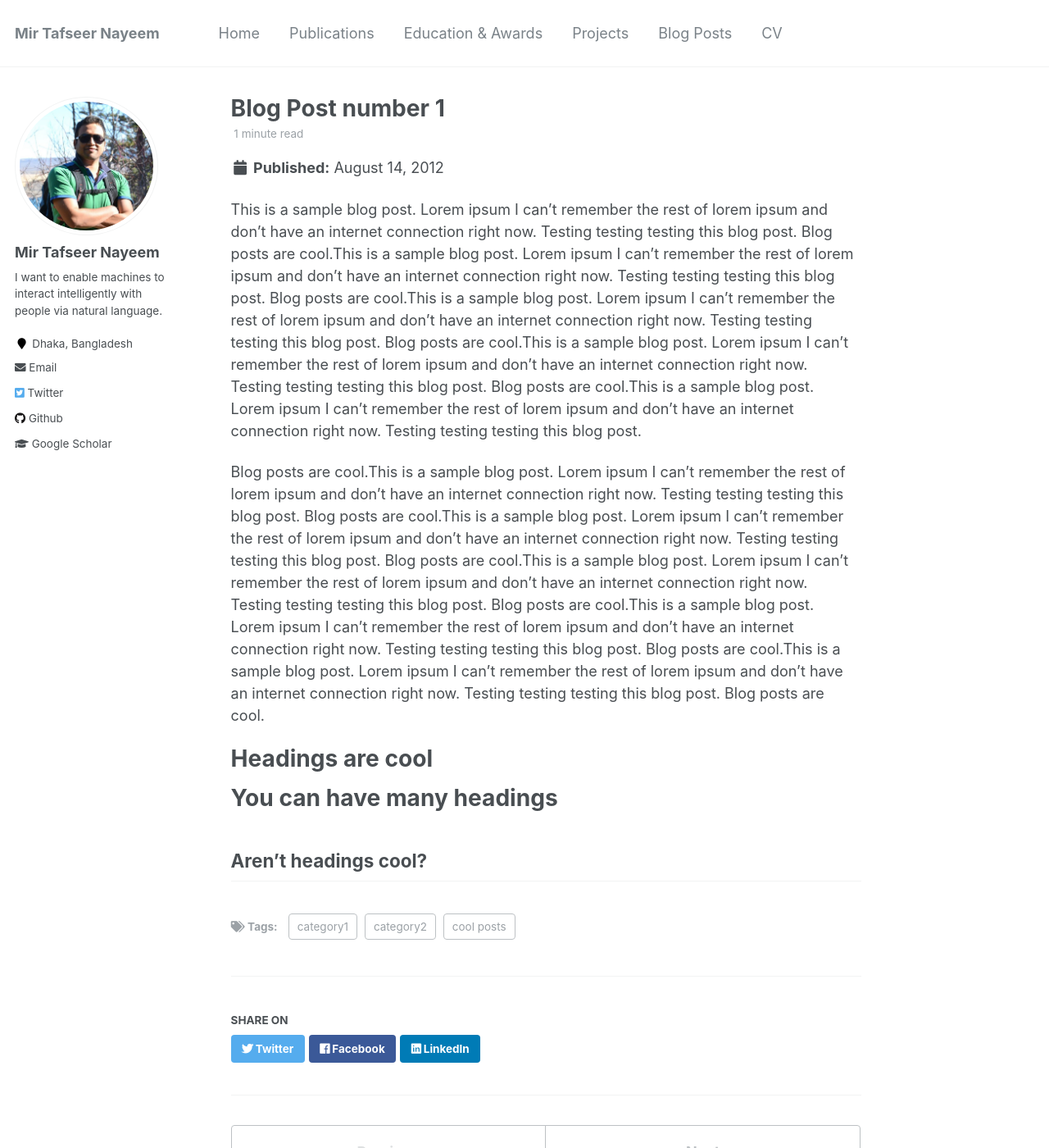
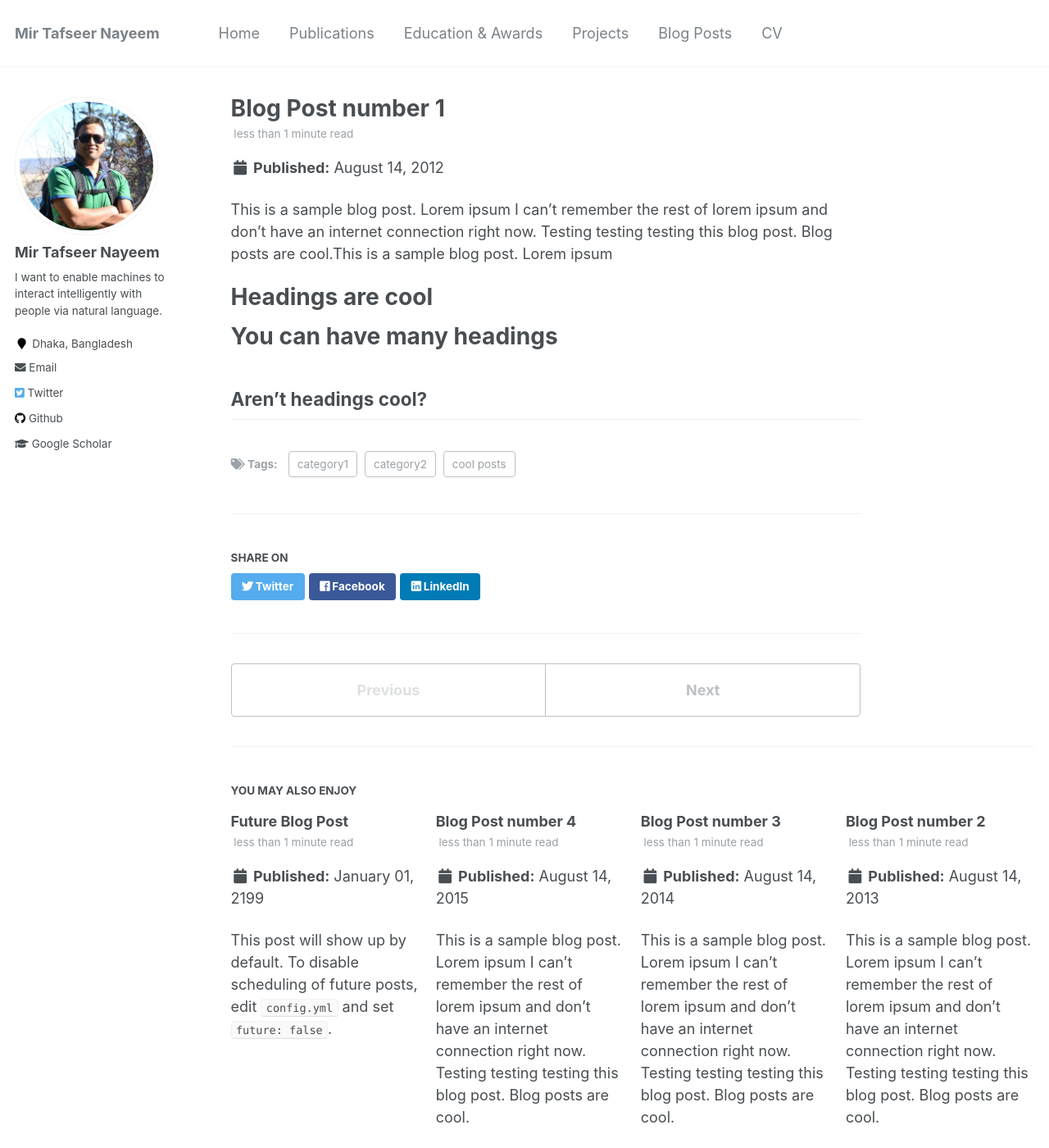
Before and after one commit to sujan-sarker/sujan-sarker.github.io, a Jekyll site: the page built from _posts/2012-08-14-blog-post-1.md, in a window 1280 px wide and 1400 px high. Shown: the whole window at 82% size. Built offline with Jekyll 4.4.1, drawn with Linux system fonts in a browser that asks for light colours.

Commit message:
Update 2012-08-14-blog-post-1.md

```diff
--- a/_posts/2012-08-14-blog-post-1.md
+++ b/_posts/2012-08-14-blog-post-1.md
@@ -8,10 +8,7 @@ tags:
   - category2
 ---
 
-This is a sample blog post. Lorem ipsum I can't remember the rest of lorem ipsum and don't have an internet connection right now. Testing testing testing this blog post. Blog posts are cool.This is a sample blog post. Lorem ipsum I can't remember the rest of lorem ipsum and don't have an internet connection right now. Testing testing testing this blog post. Blog posts are cool.This is a sample blog post. Lorem ipsum I can't remember the rest of lorem ipsum and don't have an internet connection right now. Testing testing testing this blog post. Blog posts are cool.This is a sample blog post. Lorem ipsum I can't remember the rest of lorem ipsum and don't have an internet connection right now. Testing testing testing this blog post. Blog posts are cool.This is a sample blog post. Lorem ipsum I can't remember the rest of lorem ipsum and don't have an internet connection right now. Testing testing testing this blog post.
-
-
-Blog posts are cool.This is a sample blog post. Lorem ipsum I can't remember the rest of lorem ipsum and don't have an internet connection right now. Testing testing testing this blog post. Blog posts are cool.This is a sample blog post. Lorem ipsum I can't remember the rest of lorem ipsum and don't have an internet connection right now. Testing testing testing this blog post. Blog posts are cool.This is a sample blog post. Lorem ipsum I can't remember the rest of lorem ipsum and don't have an internet connection right now. Testing testing testing this blog post. Blog posts are cool.This is a sample blog post. Lorem ipsum I can't remember the rest of lorem ipsum and don't have an internet connection right now. Testing testing testing this blog post. Blog posts are cool.This is a sample blog post. Lorem ipsum I can't remember the rest of lorem ipsum and don't have an internet connection right now. Testing testing testing this blog post. Blog posts are cool.
+This is a sample blog post. Lorem ipsum I can't remember the rest of lorem ipsum and don't have an internet connection right now. Testing testing testing this blog post. Blog posts are cool.This is a sample blog post. Lorem ipsum
 
 Headings are cool
 ======
```
